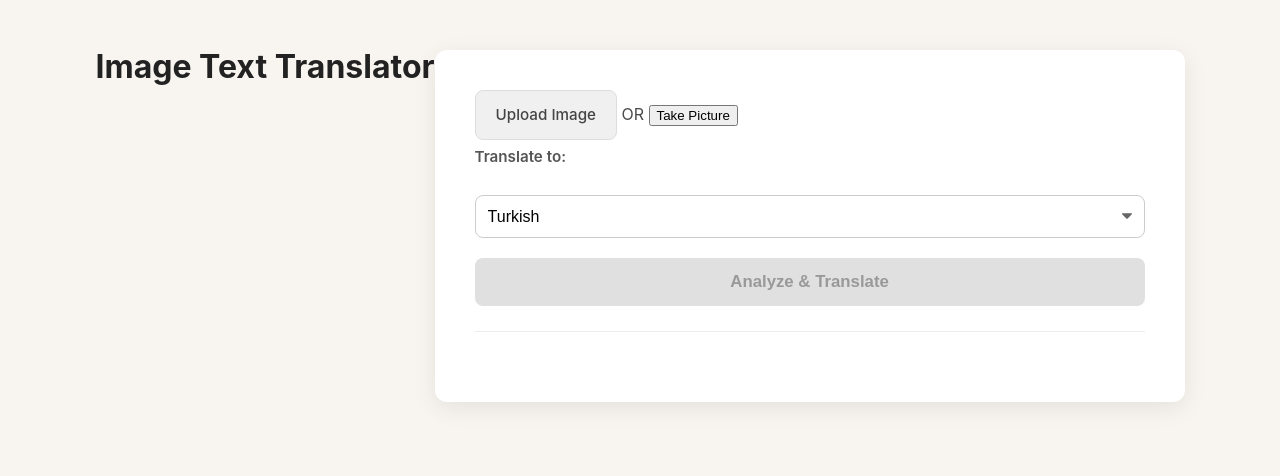
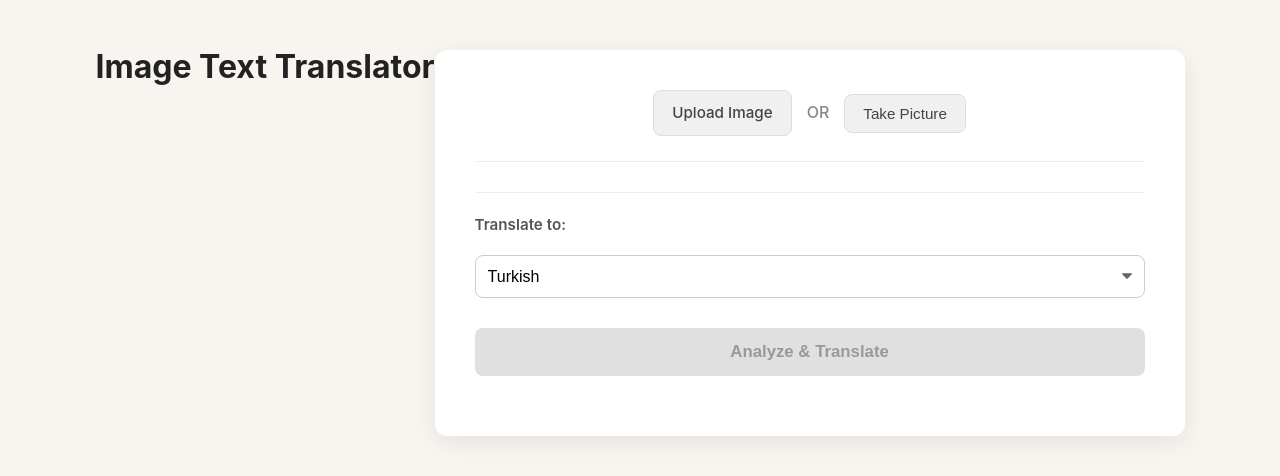
Before and after one commit to azazel1805/adai-visual, a Flask app: page / in a window 1280 px wide. Shown: the top 476 px of the page. Run offline with Flask 3, Linux system fonts and the light colour scheme.

Commit message:
Update style.css

```diff
--- a/static/css/style.css
+++ b/static/css/style.css
@@ -52,22 +52,21 @@ h3 {
     margin-bottom: 0.6em;
 }
 
-/* --- Upload Section --- */
-.upload-section {
+/* --- Input Options --- */
+.input-options {
+    display: flex;
+    align-items: center;
+    justify-content: center; /* Center buttons */
+    gap: 15px; /* Space between buttons/text */
     margin-bottom: 30px;
     padding-bottom: 25px;
     border-bottom: 1px solid #eee;
-    display: flex;
-    flex-direction: column;
-    gap: 20px; /* Space between form elements */
+    flex-wrap: wrap; /* Allow wrapping on smaller screens */
 }
 
-label {
-    display: block;
-    margin-bottom: 5px;
-    font-weight: 600; /* Bold labels */
-    color: #555;
-    font-size: 0.95em;
+.input-options span {
+    color: #888;
+    font-weight: 500;
 }
 
 /* --- Custom File Input & Buttons --- */
@@ -79,7 +78,7 @@ input[type="file"] {
 /* Style the label like a button */
 .file-label {
     display: inline-block;
-    padding: 12px 20px;
+    padding: 10px 18px; /* Match secondary button */
     background-color: #f0f0f0; /* Light gray background */
     color: #444; /* Dark gray text */
     border: 1px solid #ddd;
@@ -88,12 +87,50 @@ input[type="file"] {
     text-align: center;
     transition: background-color 0.3s ease, border-color 0.3s ease;
     font-weight: 500;
+    font-size: 0.95rem; /* Match secondary button */
 }
 
 .file-label:hover {
     background-color: #e0e0e0;
     border-color: #ccc;
 }
+
+/* General Button Styles (can be used for secondary buttons) */
+.secondary-button {
+    padding: 10px 18px;
+    background-color: #f0f0f0;
+    color: #444;
+    border: 1px solid #ddd;
+    border-radius: 8px;
+    cursor: pointer;
+    transition: background-color 0.3s ease, border-color 0.3s ease;
+    font-weight: 500;
+    font-size: 0.95rem;
+}
+
+.secondary-button:hover {
+    background-color: #e0e0e0;
+    border-color: #ccc;
+}
+
+/* Primary Yellow Button (used for Snap) */
+.primary-accent-button {
+    padding: 12px 20px;
+    background-color: #FFDA63; /* Pleasant Golden Yellow */
+    color: #333; /* Dark text for contrast */
+    border: none;
+    border-radius: 8px;
+    cursor: pointer;
+    font-size: 1rem;
+    font-weight: 600;
+    transition: background-color 0.3s ease, box-shadow 0.2s ease;
+    box-shadow: 0 2px 5px rgba(0, 0, 0, 0.1);
+}
+.primary-accent-button:hover:not(:disabled) {
+    background-color: #E8C558; /* Slightly darker yellow on hover */
+    box-shadow: 0 4px 8px rgba(0, 0, 0, 0.15);
+}
+
 
 /* Select Dropdown */
 select#languageSelect {
@@ -109,14 +146,15 @@ select#languageSelect {
     background-size: 10px 10px;
     padding-right: 35px; /* Space for the arrow */
     cursor: pointer;
+    width: 100%; /* Make select full width */
 }
 
-/* Main Analyze Button */
+/* --- Main Analyze Button --- */
 button#analyzeButton {
     padding: 14px 25px; /* Larger padding */
-    /* Main Accent Yellow */
-    background-color: #FFDA63; /* Pleasant Golden Yellow */
-    color: #333; /* Dark text for contrast */
+    /* Specific style for the main Analyze button */
+    background-color: #4CAF50; /* Example: Green for Analyze */
+    color: white;
     border: none;
     border-radius: 8px;
     cursor: pointer;
@@ -124,10 +162,12 @@ button#analyzeButton {
     font-weight: 600;
     transition: background-color 0.3s ease, box-shadow 0.2s ease;
     box-shadow: 0 2px 5px rgba(0, 0, 0, 0.1);
+    width: 100%; /* Make analyze button full width */
+    margin-top: 15px; /* Add space above */
 }
 
 button#analyzeButton:hover:not(:disabled) {
-    background-color: #E8C558; /* Slightly darker yellow on hover */
+    background-color: #45a049; /* Darker green */
     box-shadow: 0 4px 8px rgba(0, 0, 0, 0.15);
 }
 
@@ -136,6 +176,46 @@ button#analyzeButton:disabled {
     color: #999;
     cursor: not-allowed;
     box-shadow: none;
+}
+
+/* --- Camera View --- */
+.camera-view {
+    display: flex;
+    flex-direction: column;
+    align-items: center;
+    gap: 15px;
+    margin-bottom: 25px;
+    padding: 20px;
+    border: 1px dashed #ccc; /* Dashed border to indicate area */
+    border-radius: 8px;
+    background-color: #f9f9f9;
+}
+
+#videoElement {
+    width: 100%;
+    max-width: 500px; /* Limit video size */
+    height: auto;
+    border-radius: 8px;
+    border: 1px solid #ddd;
+    background-color: #eee; /* Placeholder background */
+}
+
+/* --- Upload Section (now contains language/analyze) --- */
+.upload-section {
+    margin-bottom: 20px; /* Adjusted margin */
+    padding-top: 20px; /* Added padding top */
+    border-top: 1px solid #eee; /* Separator from preview/camera */
+    display: flex;
+    flex-direction: column;
+    gap: 15px; /* Spacing between select and button */
+}
+
+/* Adjust label styling */
+.upload-section label {
+    margin-bottom: 2px; /* Less space below label */
+    font-weight: 600; /* Bold labels */
+    color: #555;
+    font-size: 0.95em;
 }
 
 
@@ -167,7 +247,7 @@ button#analyzeButton:disabled {
     margin-top: 25px;
     text-align: center;
     padding-top: 20px;
-    border-top: 1px solid #eee; /* Separator */
+    /* border-top: 1px solid #eee; Removed border top, now handled by upload-section border */
 }
 
 #imagePreview {
@@ -251,8 +331,16 @@ pre {
     }
     button, .file-label, select {
         font-size: 0.95rem; /* Slightly smaller text on buttons/inputs */
-        padding: 10px 15px;
     }
+    .file-label, .secondary-button {
+        padding: 10px 15px; /* Adjust padding */
+    }
+     .primary-accent-button{
+         padding: 10px 18px;
+     }
+     button#analyzeButton {
+         padding: 12px 20px;
+     }
     select#languageSelect {
         padding-right: 30px; /* Adjust arrow spacing */
     }
```
